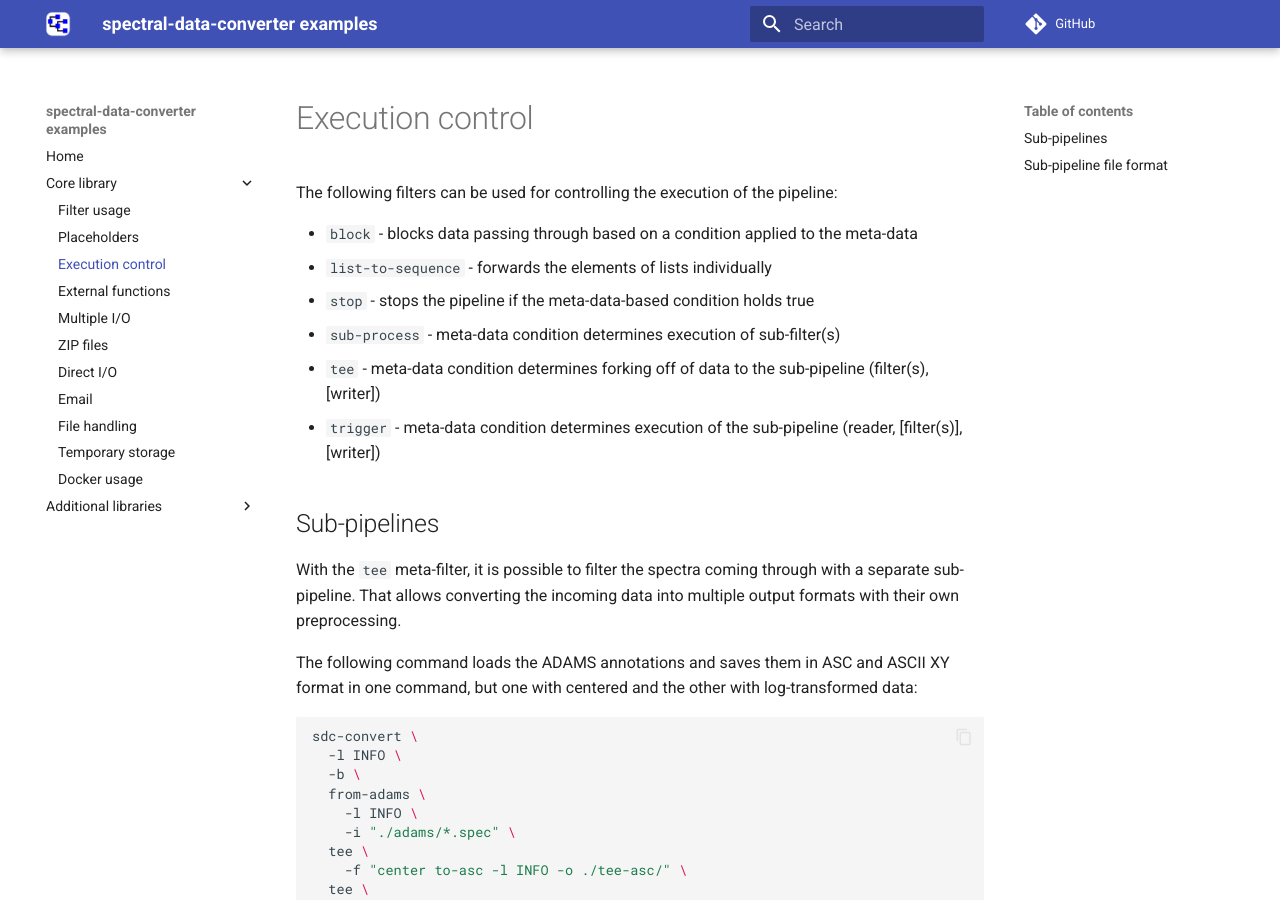
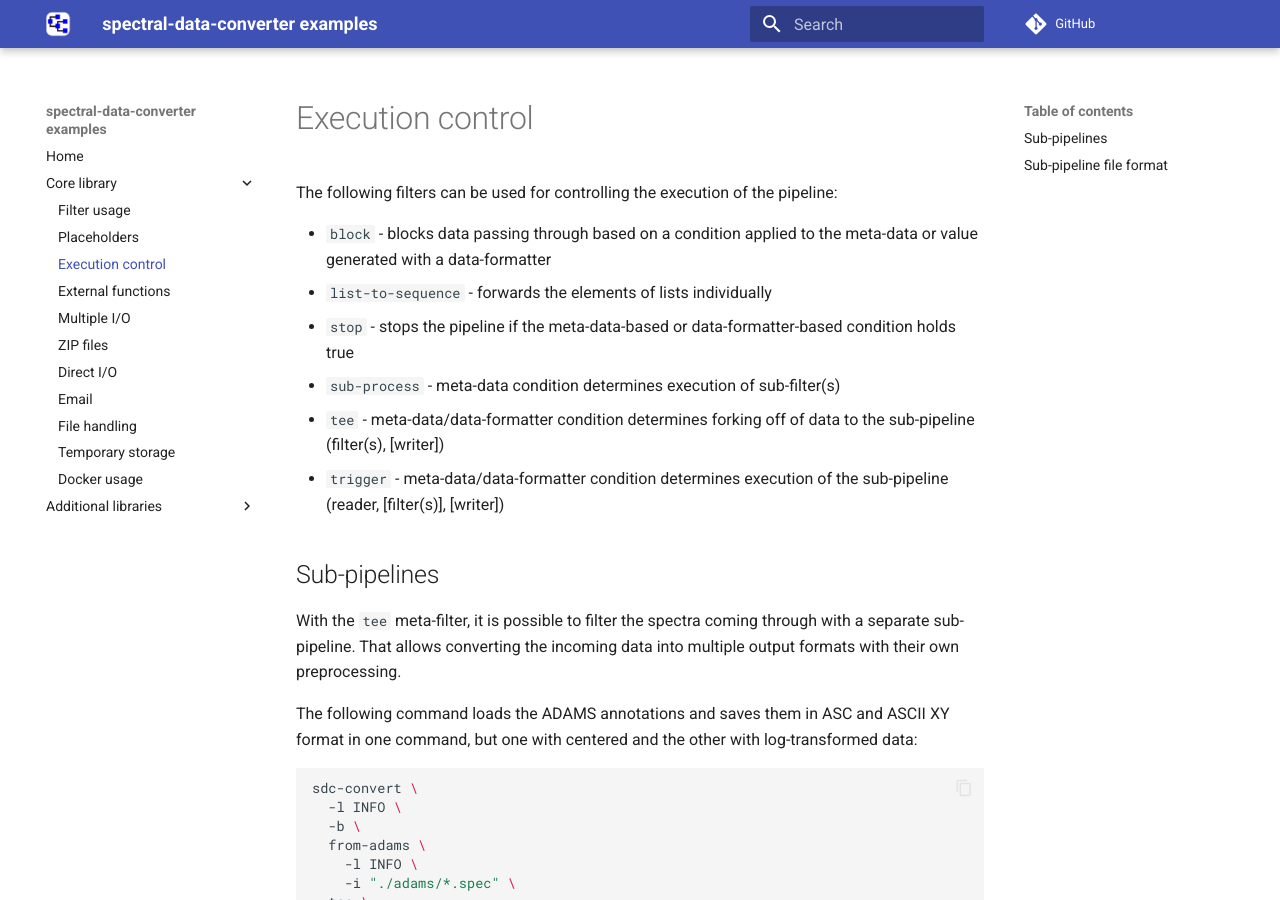
Before and after one commit to waikato-datamining/spectral-data-converter-examples, an MkDocs documentation site: the page built from docs/execution_control.md, in a window 1280 px wide and 900 px high. Built offline with MkDocs 1.6.1 and Material for MkDocs 9.7.7, drawn with Linux system fonts in a browser that asks for light colours; comment, search, counter and statistics services are not loaded.

Commit message:
block/stop/sub-process/tee/trigger now can also use a value generated by the specified data-formater for evaluating the comparison; updated documentation

```diff
--- a/docs/execution_control.md
+++ b/docs/execution_control.md
@@ -1,12 +1,12 @@
 The following filters can be used for controlling the execution of the
 pipeline:
 
-* `block` - blocks data passing through based on a condition applied to the meta-data
+* `block` - blocks data passing through based on a condition applied to the meta-data or value generated with a data-formatter
 * `list-to-sequence` - forwards the elements of lists individually
-* `stop` - stops the pipeline if the meta-data-based condition holds true
+* `stop` - stops the pipeline if the meta-data-based or data-formatter-based condition holds true
 * `sub-process` - meta-data condition determines execution of sub-filter(s)
-* `tee` - meta-data condition determines forking off of data to the sub-pipeline (filter(s), [writer])
-* `trigger` - meta-data condition determines execution of the sub-pipeline (reader, [filter(s)], [writer])
+* `tee` - meta-data/data-formatter condition determines forking off of data to the sub-pipeline (filter(s), [writer])
+* `trigger` - meta-data/data-formatter condition determines execution of the sub-pipeline (reader, [filter(s)], [writer])
 
 
 # Sub-pipelines
```
